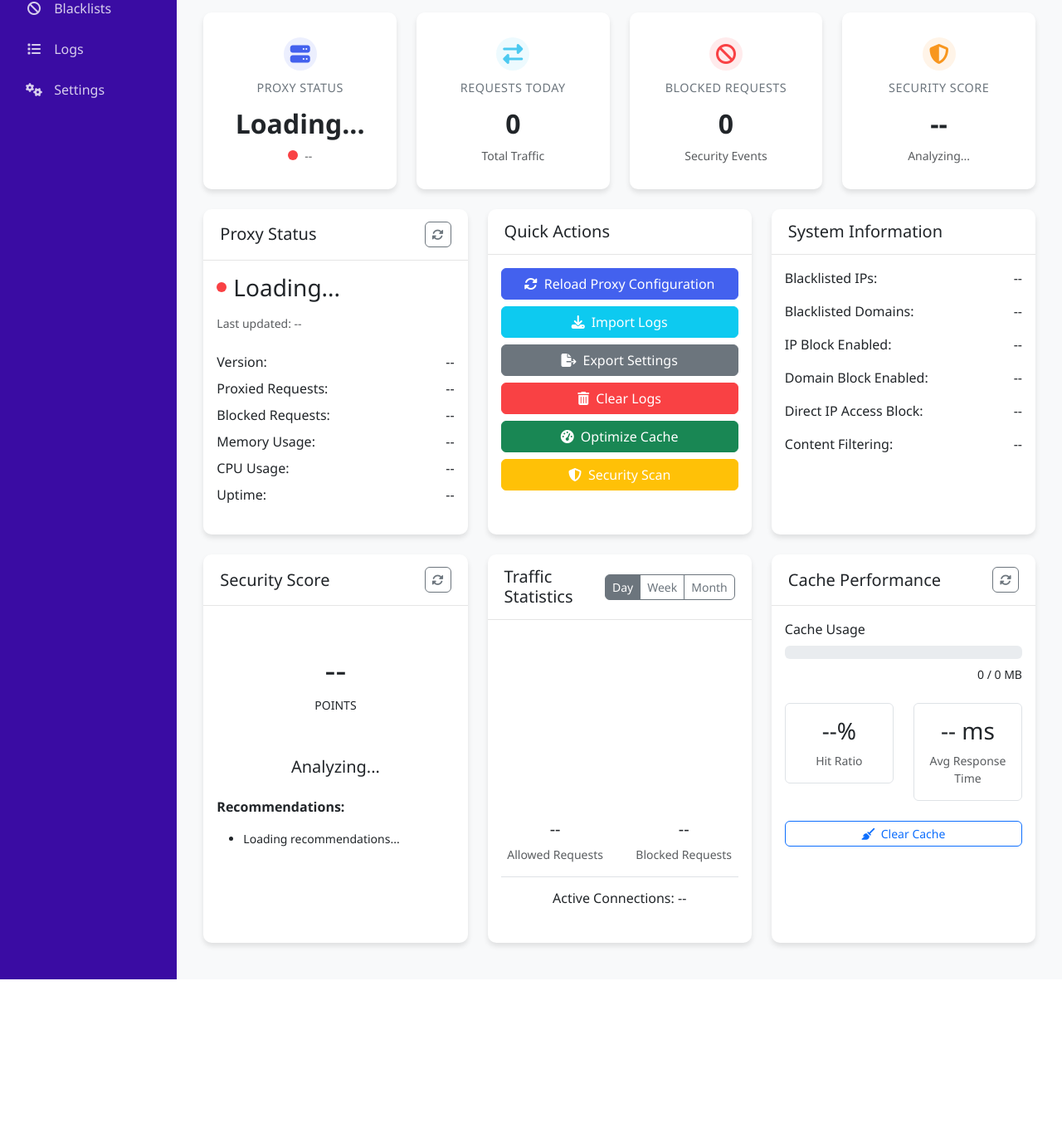
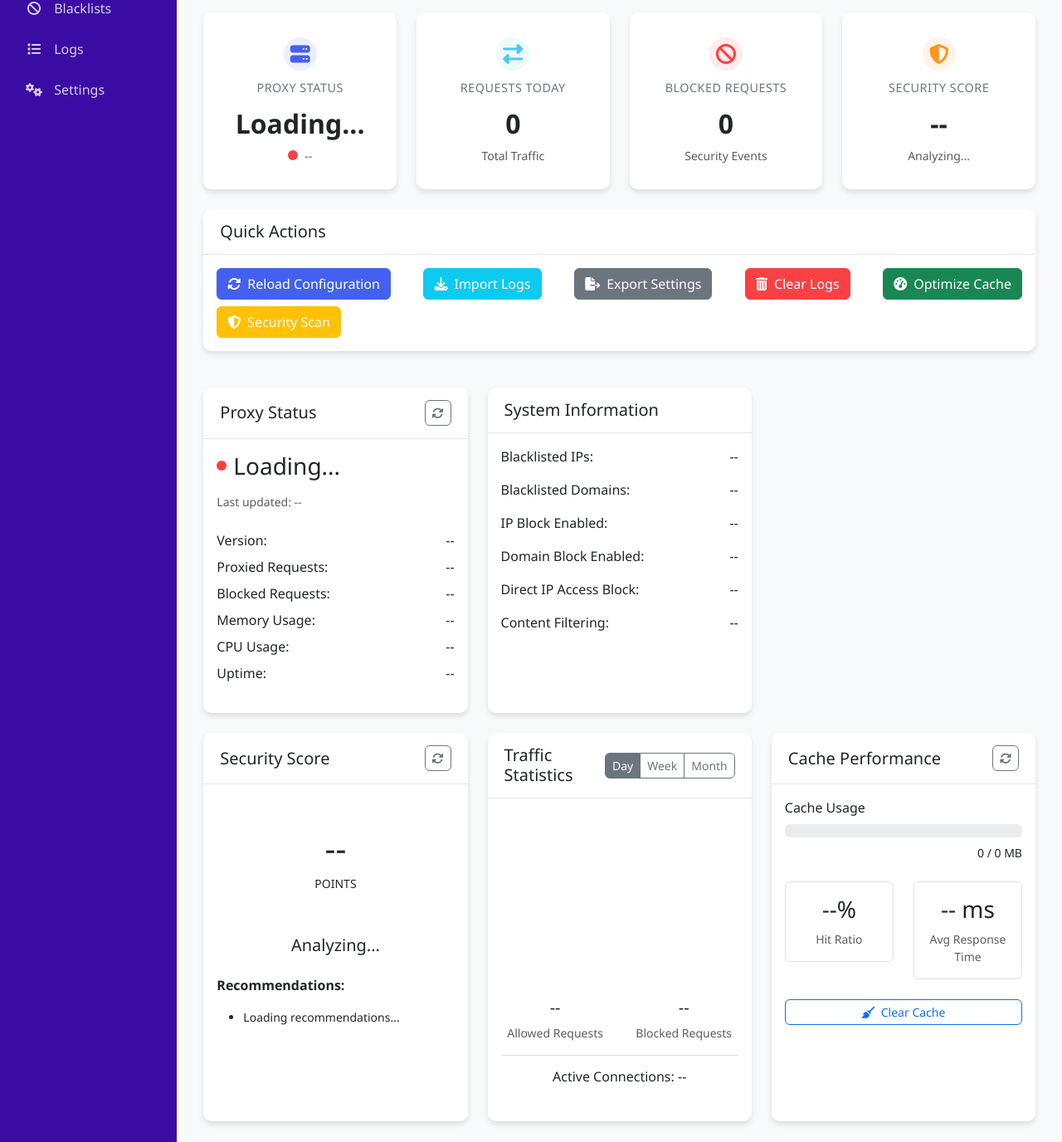
Before and after one commit to fabriziosalmi/secure-proxy, a Flask app: page / in a window 1280 px wide. Shown: the part 133-1509 px from the top of the page at 83% size. Before the commit the page ends 1313 px from the top, so only its background shows below. Run offline with Flask 3, Linux system fonts and the light colour scheme; data that the repository does not hold is empty; a map, chart or similar area stays blank; parts of the project's set-up code (start-up, migrations or seed data) failed here and were passed over; some libraries are stand-ins or nearby versions.

Commit message:
feat: Add Quick Actions card to dashboard with various utility buttons

```diff
--- a/ui/templates/index.html
+++ b/ui/templates/index.html
@@ -141,6 +141,39 @@
         </div>
     </div>
 
+    <!-- Quick Actions Card (Full Width Row)-->
+    <div class="row mb-4">
+        <div class="col-12">
+            <div class="card">
+                <div class="card-header">
+                    <h5 class="mb-0">Quick Actions</h5>
+                </div>
+                <div class="card-body">
+                    <div class="d-flex flex-wrap gap-2 justify-content-between">
+                        <button class="btn btn-primary">
+                            <i class="fas fa-sync-alt me-2"></i>Reload Configuration
+                        </button>
+                        <button class="btn btn-info text-white">
+                            <i class="fas fa-download me-2"></i>Import Logs
+                        </button>
+                        <button class="btn btn-secondary">
+                            <i class="fas fa-file-export me-2"></i>Export Settings
+                        </button>
+                        <button class="btn btn-danger">
+                            <i class="fas fa-trash-alt me-2"></i>Clear Logs
+                        </button>
+                        <button class="btn btn-success" id="optimize-cache-btn">
+                            <i class="fas fa-tachometer-alt me-2"></i>Optimize Cache
+                        </button>
+                        <button class="btn btn-warning text-white" id="scan-security-btn">
+                            <i class="fas fa-shield-alt me-2"></i>Security Scan
+                        </button>
+                    </div>
+                </div>
+            </div>
+        </div>
+    </div>
+
     <div class="row">
         <!-- Proxy Status Card -->
         <div class="col-md-6 col-lg-4 mb-4">
@@ -182,37 +215,6 @@
                             <span>Uptime:</span>
                             <span id="uptime">--</span>
                         </div>
-                    </div>
-                </div>
-            </div>
-        </div>
-
-        <!-- Quick Actions Card -->
-        <div class="col-md-6 col-lg-4 mb-4">
-            <div class="card h-100">
-                <div class="card-header">
-                    <h5 class="mb-0">Quick Actions</h5>
-                </div>
-                <div class="card-body">
-                    <div class="d-grid gap-2">
-                        <button class="btn btn-primary">
-                            <i class="fas fa-sync-alt me-2"></i>Reload Proxy Configuration
-                        </button>
-                        <button class="btn btn-info text-white">
-                            <i class="fas fa-download me-2"></i>Import Logs
-                        </button>
-                        <button class="btn btn-secondary">
-                            <i class="fas fa-file-export me-2"></i>Export Settings
-                        </button>
-                        <button class="btn btn-danger">
-                            <i class="fas fa-trash-alt me-2"></i>Clear Logs
-                        </button>
-                        <button class="btn btn-success" id="optimize-cache-btn">
-                            <i class="fas fa-tachometer-alt me-2"></i>Optimize Cache
-                        </button>
-                        <button class="btn btn-warning text-white" id="scan-security-btn">
-                            <i class="fas fa-shield-alt me-2"></i>Security Scan
-                        </button>
                     </div>
                 </div>
             </div>
```
